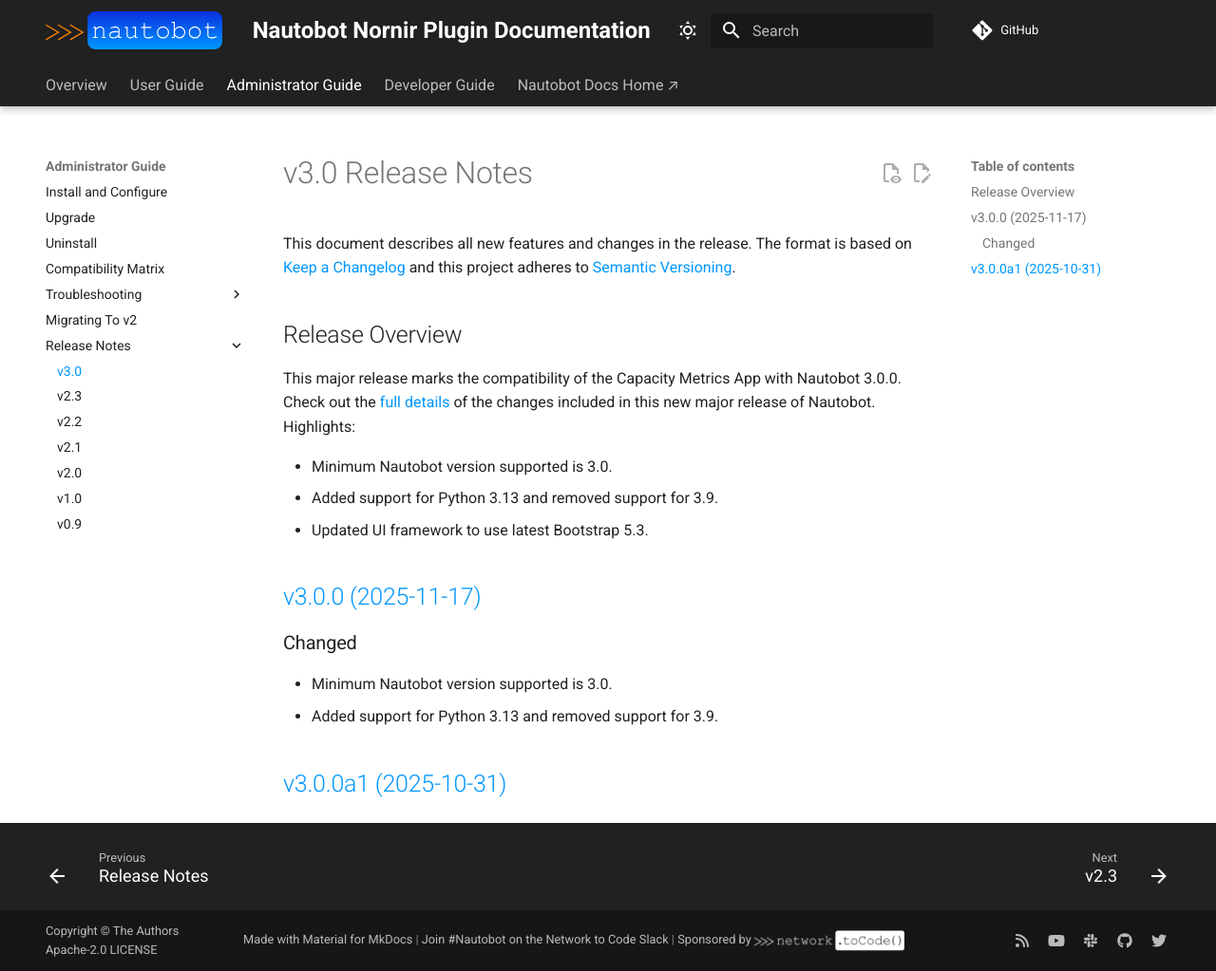
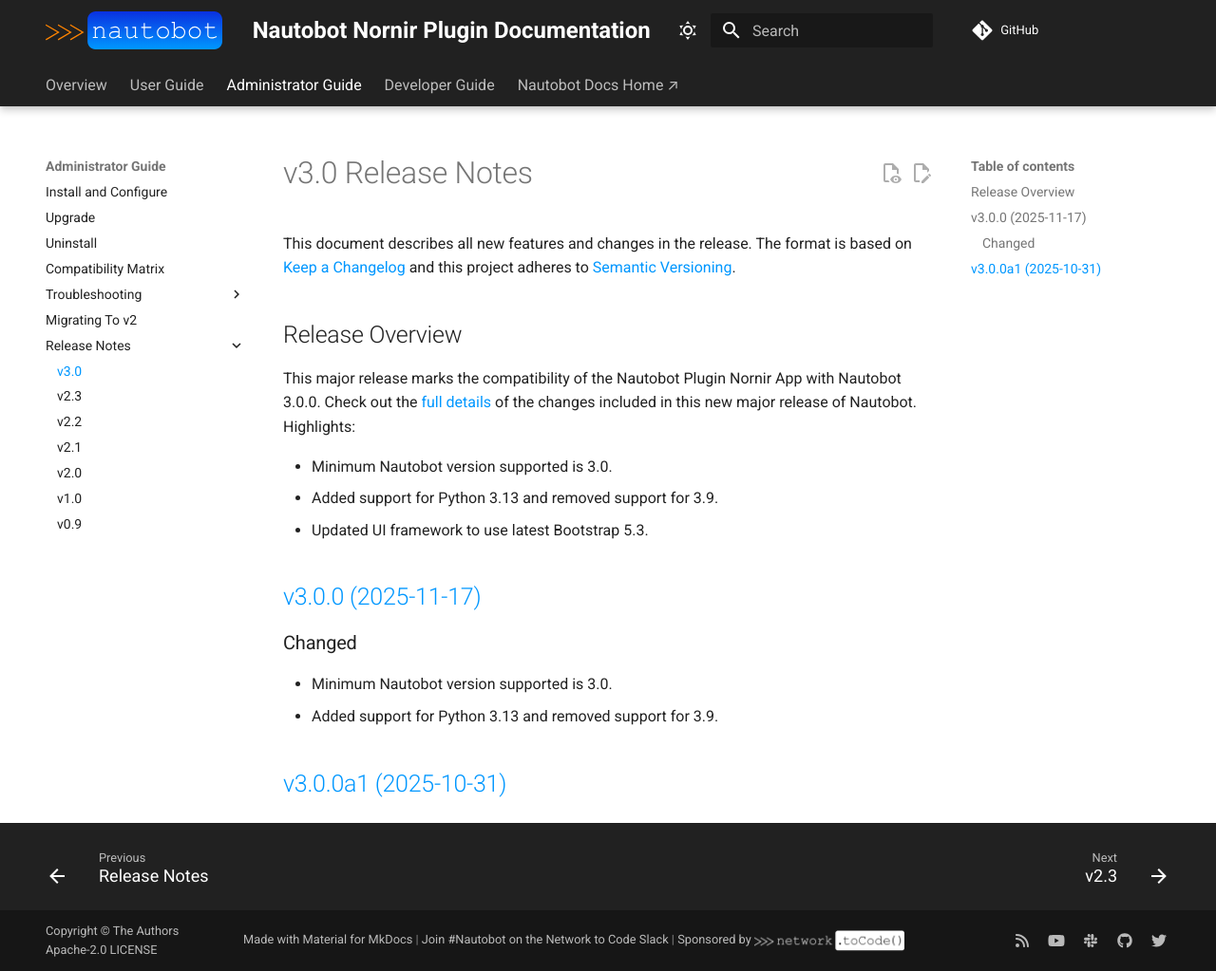
Before and after one commit to nautobot/nautobot-app-nornir, an MkDocs documentation site: the page built from docs/admin/release_notes/version_3.0.md, in a window 1280 px wide and 1023 px high. Shown: the whole window at 95% size. Built offline with MkDocs 1.6.1 and Material for MkDocs 9.7.7, drawn with Linux system fonts in a browser that asks for light colours; comment, search, counter and statistics services are not loaded.

Commit message:
Revert app name change in release note

```diff
--- a/docs/admin/release_notes/version_3.0.md
+++ b/docs/admin/release_notes/version_3.0.md
@@ -4,7 +4,7 @@
 
 ## Release Overview
 
-This major release marks the compatibility of the Capacity Metrics App with Nautobot 3.0.0. Check out the [full details](https://docs.nautobot.com/projects/core/en/stable/release-notes/version-3.0/) of the changes included in this new major release of Nautobot. Highlights:
+This major release marks the compatibility of the Nautobot Plugin Nornir App with Nautobot 3.0.0. Check out the [full details](https://docs.nautobot.com/projects/core/en/stable/release-notes/version-3.0/) of the changes included in this new major release of Nautobot. Highlights:
 
 - Minimum Nautobot version supported is 3.0.
 - Added support for Python 3.13 and removed support for 3.9.
```
